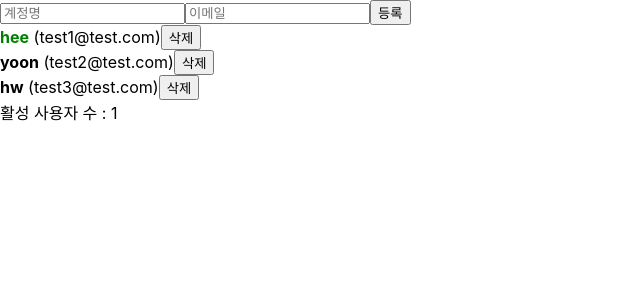
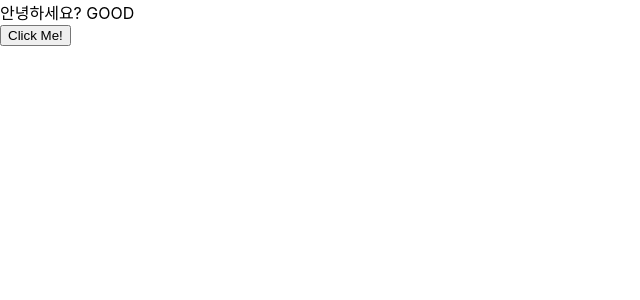
Before and after one commit to ccc4804/react, a React (Create React App) app in the folder react-tutorial/begin-react/: page / in a window 1280 px wide. Shown: the top 300 px of the page, without its empty margins (0-640 px from the left). Built offline with nearby package versions, Linux system fonts and the light colour scheme.

Commit message:
chapter23 - Context API 를 사용한 전역 값 관리

```diff
--- /dev/null
+++ b/react-tutorial/begin-react/src/ContextSample.js
@@ -0,0 +1,35 @@
+import React, { createContext, useContext, useState } from "react";
+
+// Context는 일종의 전역변수이다. 모두가 사용가능하다.
+// createContext : Context를 생성한다.
+const MyContext = createContext("defaultValue");
+
+function Child() {
+  //useContext : 해당 Context의 value를 불러온다.
+  const text = useContext(MyContext);
+  return <div>안녕하세요? {text}</div>
+}
+
+function Parent({ text }) {
+  return <Child text={text} />
+}
+
+function GrandParent({ text }) {
+  return <Parent text={text} />
+}
+
+function ContextSample({ text }) {
+    const [value, setValue] = useState(true)
+
+  return (
+    // Context.Provider : Context 제공자인데 value 값을 입력하면 해당 Context의 value가 변경된다.
+    <MyContext.Provider value={value ? 'GOOD' : 'BAD'}>
+      <GrandParent text="GOOD2" />
+      <button onClick={()=>
+      setValue(!value)
+    }>Click Me!</button>
+    </MyContext.Provider>
+  );
+}
+
+export default ContextSample;
--- a/react-tutorial/begin-react/src/index.js
+++ b/react-tutorial/begin-react/src/index.js
@@ -3,11 +3,12 @@
 import './index.css';
 import App from './App';
 import * as serviceWorker from './serviceWorker';
+import ContextSample from './ContextSample';
 
 // DOM에서 id가 root인 애를 찾아서 react App을 넣겠다.
 ReactDOM.render(
   <React.StrictMode>
-    <App />
+    <ContextSample />
   </React.StrictMode>,
   document.getElementById('root')
 );
```
